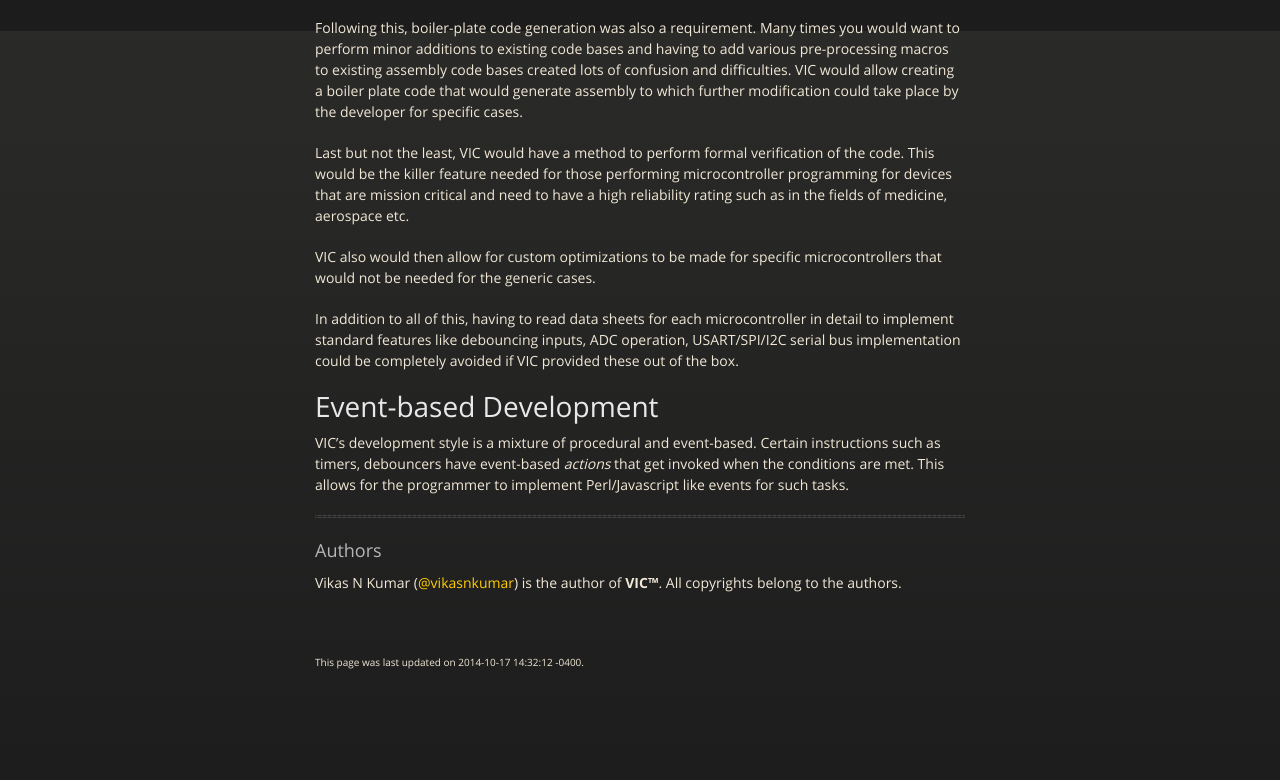
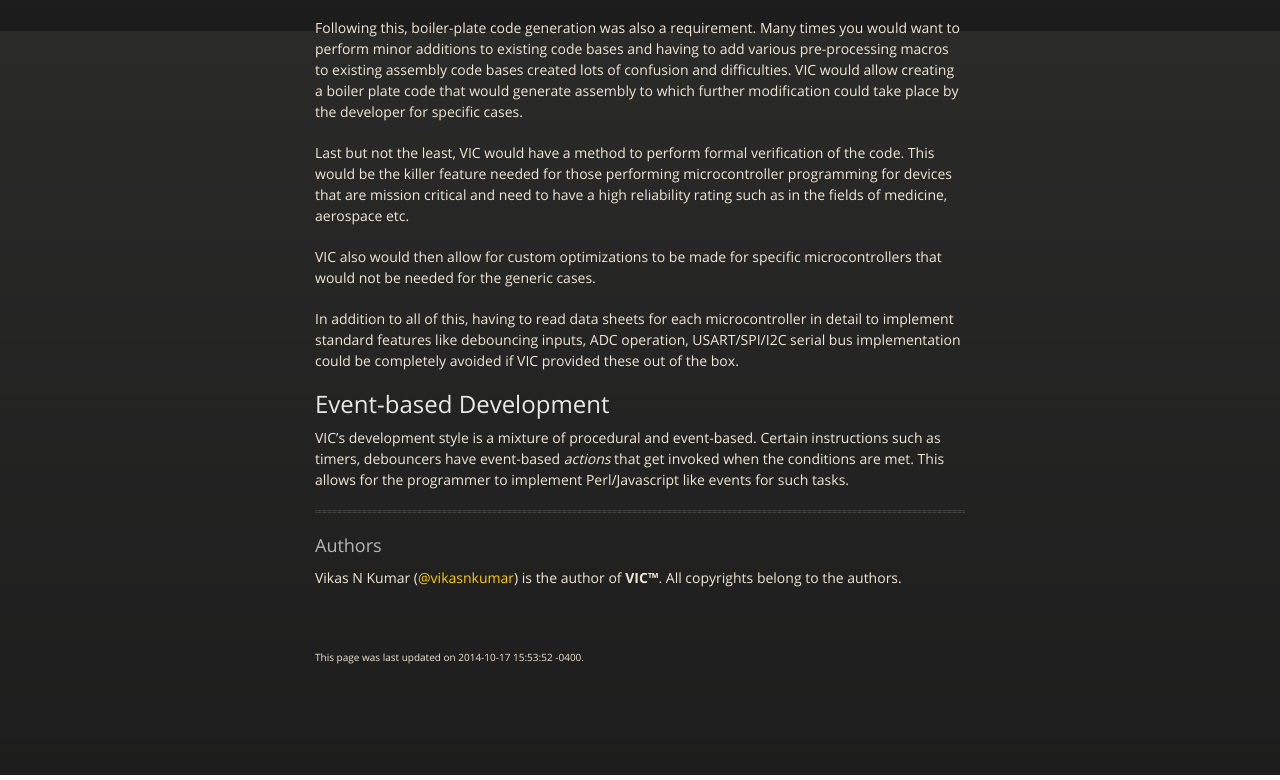
Before and after one commit to selectiveintellect/vic, a plain HTML site: page philosophy.html in a window 1280 px wide. Shown: the part 769-1549 px from the top of the page. Drawn offline with nearby package versions, Linux system fonts and the light colour scheme.

Commit message:
regeneration of html

```diff
--- a/philosophy.html
+++ b/philosophy.html
@@ -87,7 +87,7 @@ in detail to implement standard features like debouncing inputs, ADC operation,
 USART/SPI/I2C serial bus implementation could be completely avoided if VIC
 provided these out of the box.</p>
 
-<h1 id="event-baseddevelopment">Event-based Development</h1>
+<h2 id="event-baseddevelopment">Event-based Development</h2>
 
 <p>VIC&#8217;s development style is a mixture of procedural and event-based. Certain
 instructions such as timers, debouncers have event-based <em>actions</em> that get
@@ -101,7 +101,7 @@ Perl/Javascript like events for such tasks.</p>
 <p>Vikas N Kumar (<a href="https://github.com/vikasnkumar"
 class="user-mention">@vikasnkumar</a>) is the author of <strong>VIC&trade;</strong>. All copyrights belong to the authors.</p>
     <br/><br/><p style="font-size:10px;">
-        This page was last updated on 2014-10-17 14:32:12 -0400.
+        This page was last updated on 2014-10-17 15:53:52 -0400.
     </p>
     </div>
     </section>
```
Also changed, not shown: faq.html (+1 -1 lines).
